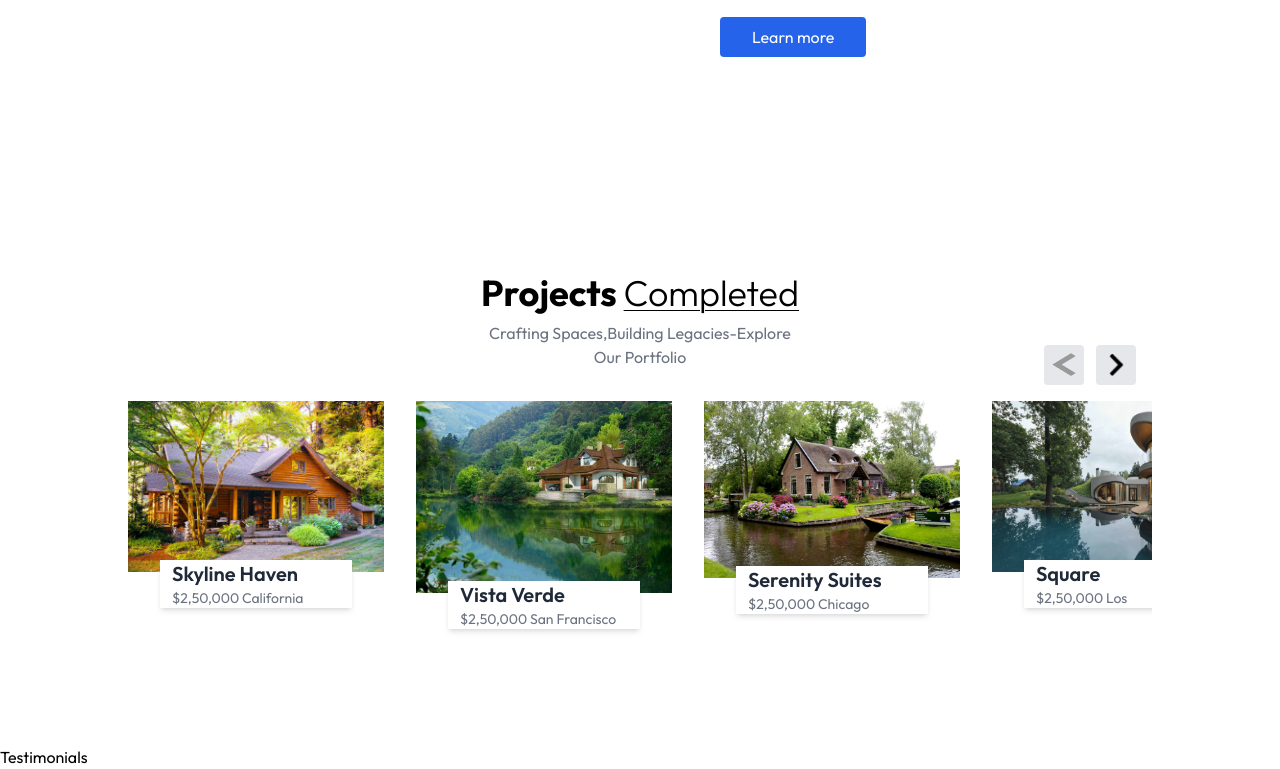
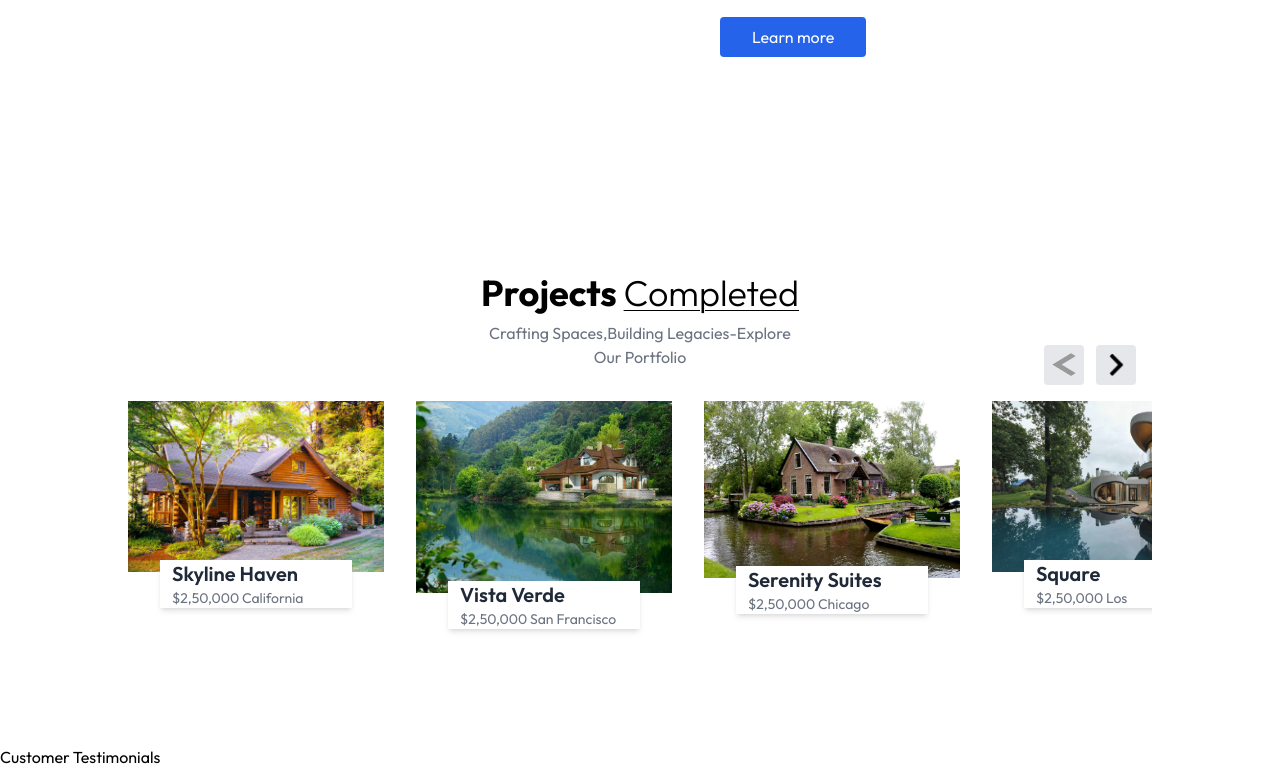
Before and after one commit to Divyadharshana5/Real_Estate, a React (Vite) app in the folder Real_estate/: page / in a window 1280 px wide. Shown: the part 1343-2112 px from the top of the page. Built offline with nearby package versions, Linux system fonts and the light colour scheme.

Commit message:
inialize Testimonials.jsx

```diff
--- a/Real_estate/src/Components/Testimonials.jsx
+++ b/Real_estate/src/Components/Testimonials.jsx
@@ -1,7 +1,13 @@
 import React from "react";
 
 const Testimonials = () => {
-  return <div>Testimonials</div>;
+  return (
+    <div>
+      <h1>
+        Customer <span>Testimonials</span>
+      </h1>
+    </div>
+  );
 };
 
 export default Testimonials;
```
